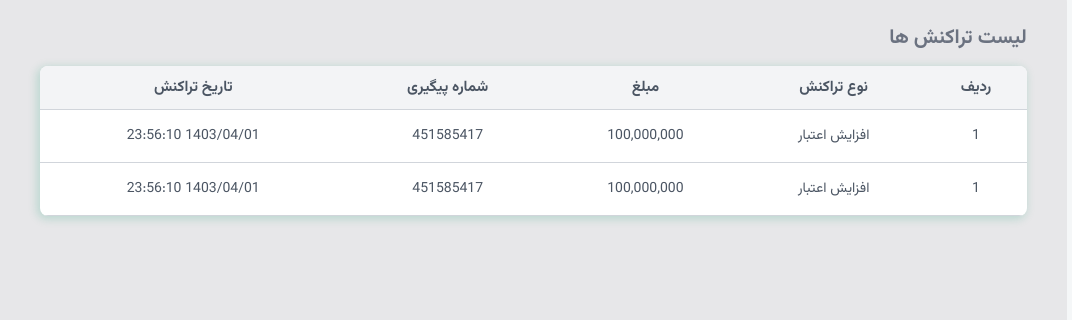
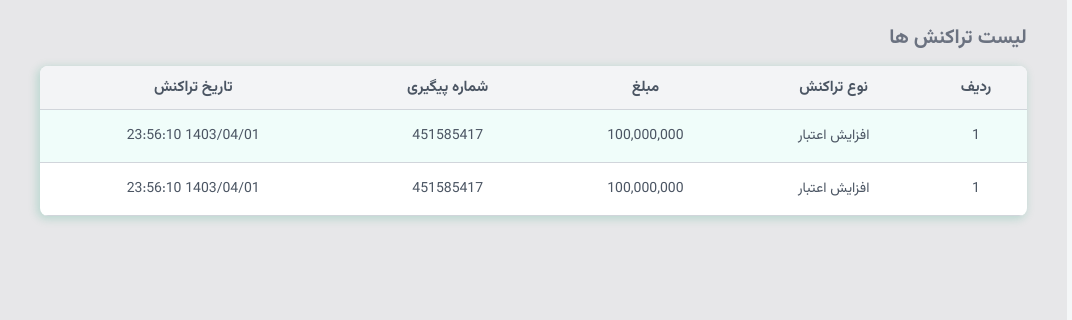
Before and after one commit to apyn/Transaction, a website: page src/index.html in a window 1280 px wide. In both pictures the pointer is over the element 533 px from the left and 237 px from the top of the page. Shown: the part 101-421 px from the top of the page, 0-1072 px from the left. Drawn offline with Linux system fonts and the light colour scheme.

Commit message:
edittable

```diff
--- a/src/styles/index.css
+++ b/src/styles/index.css
@@ -226,6 +226,11 @@ table td {
   color: var(--color-secondary-600);
 }
 
+tbody tr:hover{
+  background-color:var(--color-primary-50);
+}
+
+
 .sort {
   display: flex;
   /* justify-content: space-between; */
```
